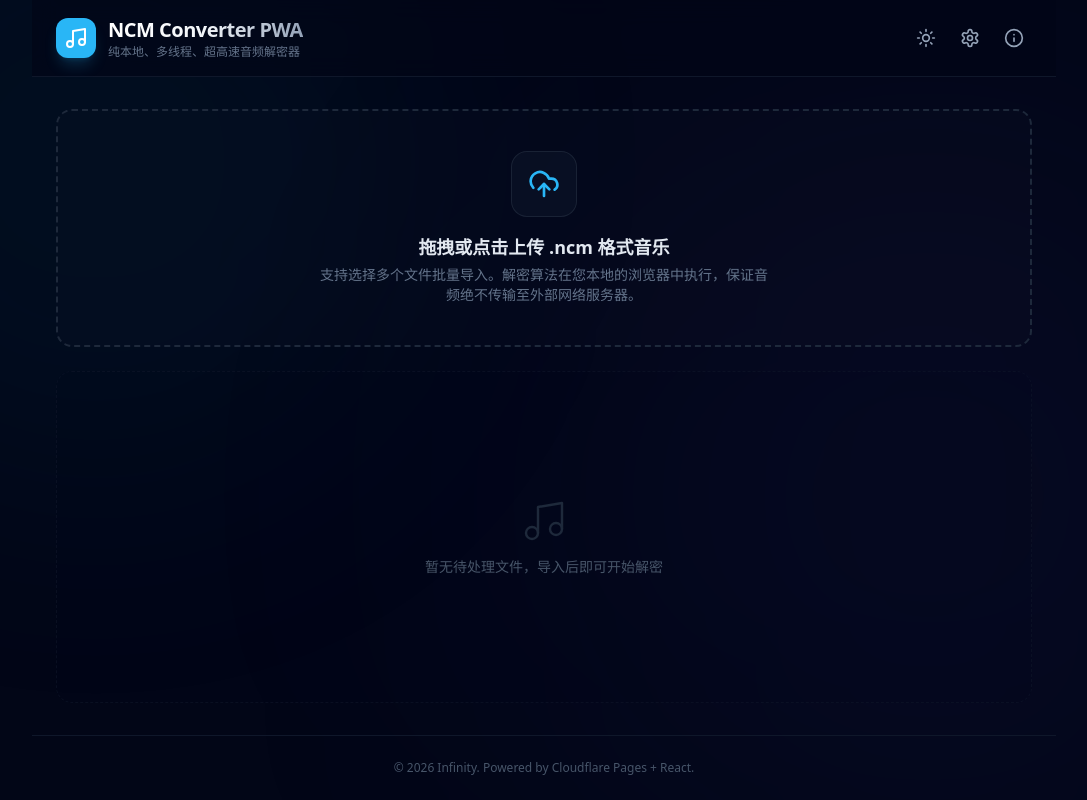
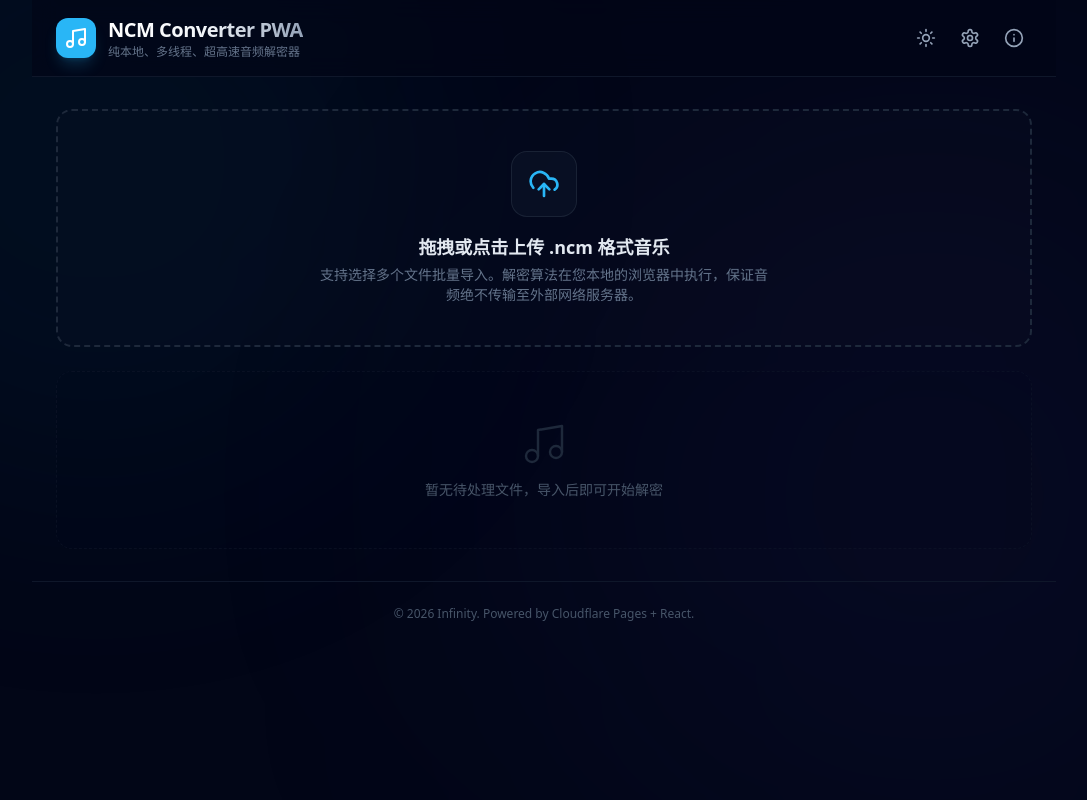
Before and after one commit to mimai114514/ncmconverter-pwa, a React (Vite) app: page / in a window 1280 px wide. Shown: the whole page, without its empty margins (96-1183 px from the left). Built offline with nearby package versions, Linux system fonts and the light colour scheme.

Commit message:
fix(layout): 收紧空状态页面高度
保留暂无待处理文件提示，同时取消主内容和空状态区域的弹性撑高。
缩减空状态垂直间距，使页脚紧跟实际内容并移除页面底部的大块留白。

```diff
--- a/src/App.tsx
+++ b/src/App.tsx
@@ -319,7 +319,7 @@ export default function App() {
       </header>
 
       {/* Main Content */}
-      <main className="w-full max-w-5xl px-6 py-8 flex-1 flex flex-col gap-6 z-10">
+      <main className="w-full max-w-5xl px-6 py-8 flex flex-col gap-6 z-10">
 
         {/* Upload Dropzone */}
         <div
@@ -515,7 +515,7 @@ export default function App() {
             </div>
           </div>
         ) : (
-          <div className="flex-1 flex flex-col items-center justify-center py-20 text-slate-600 border border-dashed border-slate-900/60 rounded-2xl bg-slate-900/[0.04]">
+          <div className="flex flex-col items-center justify-center py-12 text-slate-600 border border-dashed border-slate-900/60 rounded-2xl bg-slate-900/[0.04]">
             <Music className="w-12 h-12 stroke-[1.2] mb-3 text-slate-800" />
             <p className="text-sm">暂无待处理文件，导入后即可开始解密</p>
           </div>
```
